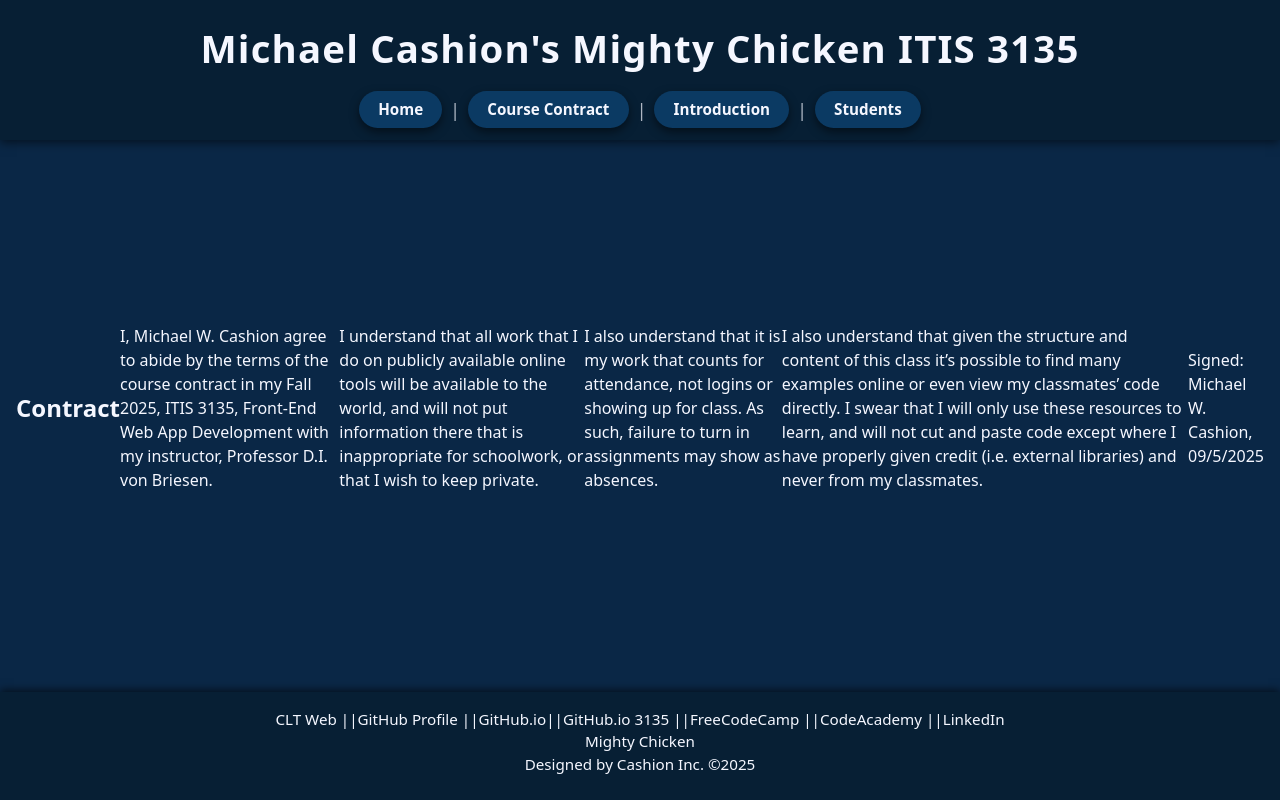
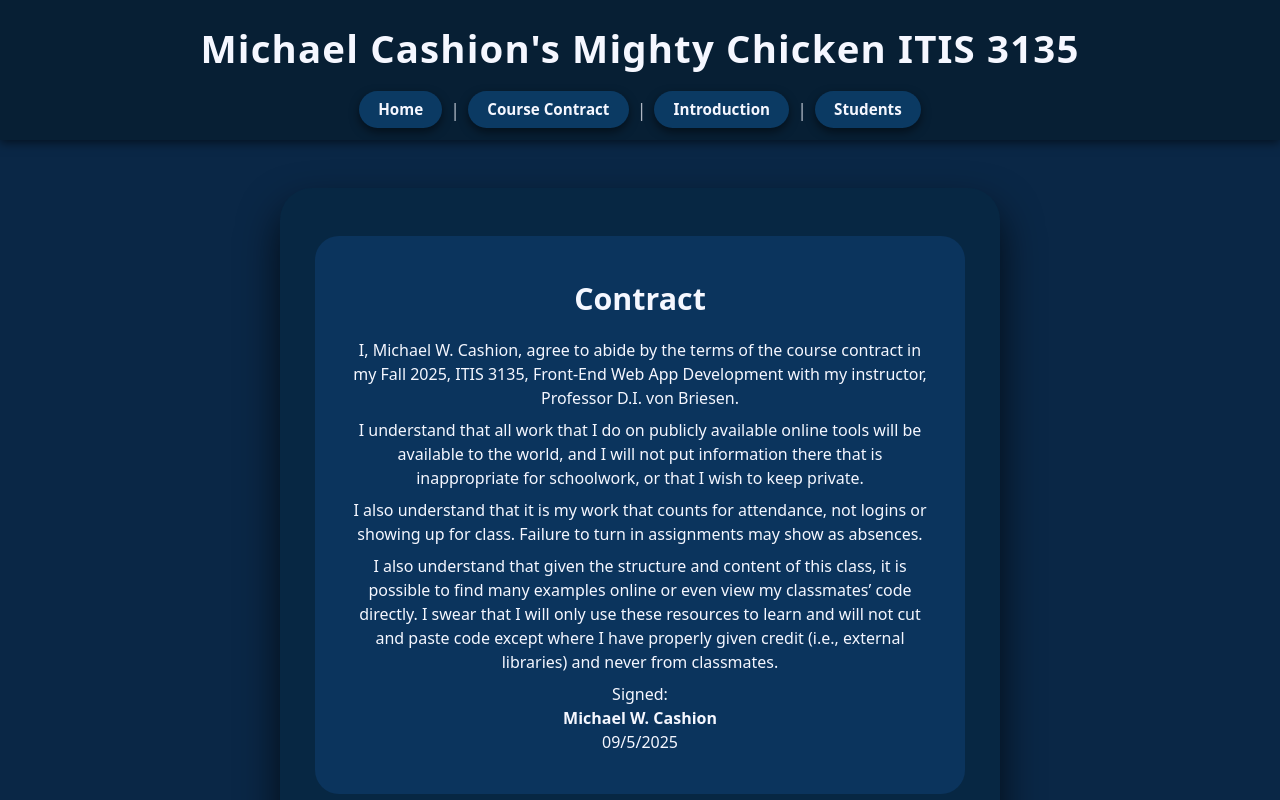
Before and after one commit to mcashio5/itis3135-react, a React (Vite) app: page /contract in a window 1280 px wide. Shown: the top 800 px of the page. Built offline with nearby package versions, Linux system fonts and the light colour scheme.

Commit message:
Update Contract.jsx

```diff
--- a/src/Contract.jsx
+++ b/src/Contract.jsx
@@ -1,17 +1,45 @@
-import './App.css';
-export default function Contract(){
-    return (
-        <>
-            <h2>Contract</h2>
-        <p>I, Michael W. Cashion agree to abide by the terms of the course contract in my Fall 2025, ITIS 3135, Front-End Web App Development with my instructor, Professor D.I. von Briesen.</p>
-        <p>I understand that all work that I do on publicly available online tools will be available to the world, and will not put information there that is
-             inappropriate for schoolwork, or that I wish to keep private.</p>
-        <p>I also understand that it is my work that counts for attendance, not logins or showing up for class. As such, failure to turn in assignments may show as absences.</p>
-        <p>I also understand that given the structure and content of this class it’s possible to find many examples online or even view my classmates’ code directly. I swear that I will only use these resources to learn, and will not cut and paste
-              code except where I have properly given credit (i.e. external libraries) and never from my classmates.</p>
-        <p>Signed: Michael W. Cashion, 09/5/2025</p>
-        </>
+// src/Contract.jsx
+import "./App.css";
 
+export default function Contract() {
+  return (
+    <section className="content-shell">
+      <div className="inner-card contract-card">
+        <h2>Contract</h2>
 
-    );
+        <p>
+          I, Michael W. Cashion, agree to abide by the terms of the course
+          contract in my Fall 2025, ITIS 3135, Front-End Web App Development
+          with my instructor, Professor D.I. von Briesen.
+        </p>
+
+        <p>
+          I understand that all work that I do on publicly available online
+          tools will be available to the world, and I will not put information
+          there that is inappropriate for schoolwork, or that I wish to keep
+          private.
+        </p>
+
+        <p>
+          I also understand that it is my work that counts for attendance, not
+          logins or showing up for class. Failure to turn in assignments may
+          show as absences.
+        </p>
+
+        <p>
+          I also understand that given the structure and content of this class,
+          it is possible to find many examples online or even view my classmates’
+          code directly. I swear that I will only use these resources to learn
+          and will not cut and paste code except where I have properly given
+          credit (i.e., external libraries) and never from classmates.
+        </p>
+
+        <p className="contract-signature">
+          Signed: <br />
+          <strong>Michael W. Cashion</strong> <br />
+          09/5/2025
+        </p>
+      </div>
+    </section>
+  );
 }
```
